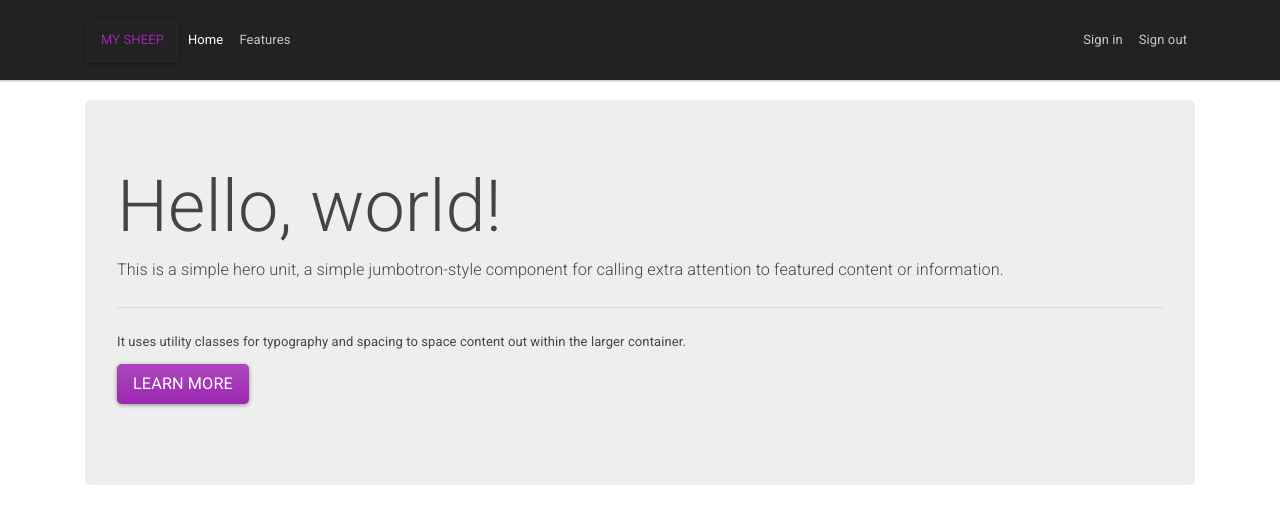
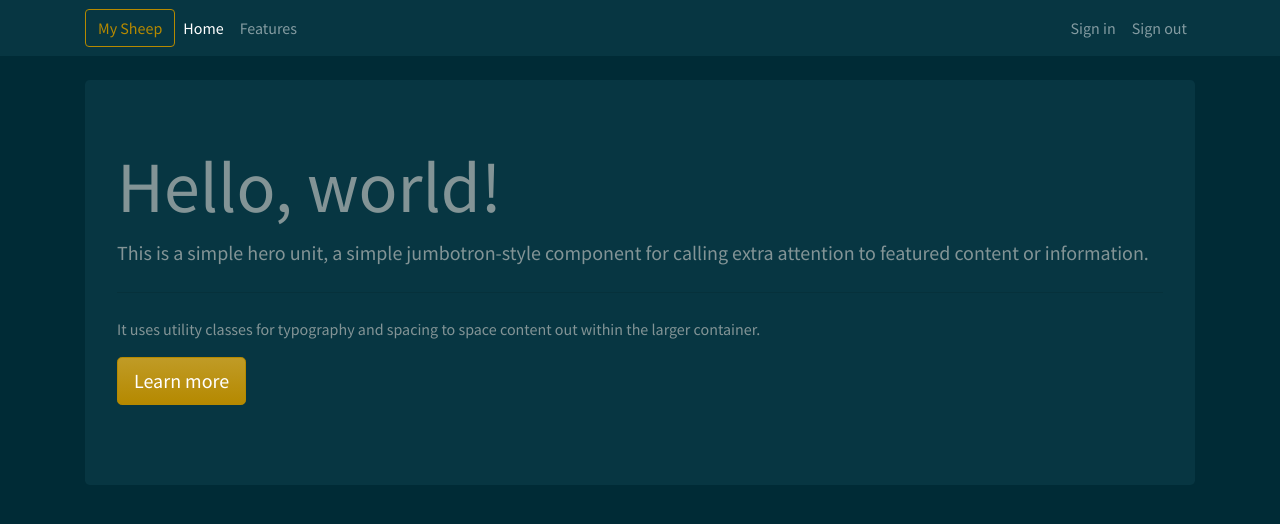
Before and after one commit to amir511/My-Sheep-Flask-edition, a Flask app: page / in a window 1280 px wide. Shown: the top 524 px of the page. Run offline with Flask 2, Linux system fonts and the light colour scheme; some libraries are stand-ins or nearby versions.

Commit message:
more edit of html files

```diff
--- a/templates/base.html
+++ b/templates/base.html
@@ -3,14 +3,14 @@
 <head>
     <meta charset="UTF-8">
     <meta name="viewport" content="width=device-width, initial-scale=1.0">
-    <link rel="stylesheet" href="https://maxcdn.bootstrapcdn.com/bootswatch/4.0.0-beta.3/materia/bootstrap.min.css">
+    <link rel="stylesheet" href="https://maxcdn.bootstrapcdn.com/bootswatch/4.0.0-beta.3/solar/bootstrap.min.css">
     <script src="https://maxcdn.bootstrapcdn.com/bootstrap/4.0.0-beta.2/js/bootstrap.min.js" integrity="sha384-alpBpkh1PFOepccYVYDB4do5UnbKysX5WZXm3XxPqe5iKTfUKjNkCk9SaVuEZflJ" crossorigin="anonymous"></script>
     <title>{{ title }}</title>
   </head>
   <body>
     <nav class="navbar navbar-expand-lg navbar-dark bg-dark">
         <div class="container">
-            <a type="button" class="btn btn-outline-info" href="/">My Sheep</a>
+            <a type="button" class="btn btn-outline-primary" href="/">My Sheep</a>
                 <button class="navbar-toggler" type="button" data-toggle="collapse" data-target="#navbarColor02" aria-controls="navbarColor02" aria-expanded="false" aria-label="Toggle navigation" style="">
                   <span class="navbar-toggler-icon"></span>
                 </button>
--- a/templates/home.html
+++ b/templates/home.html
@@ -8,8 +8,7 @@
     <hr class="my-4">
     <p>It uses utility classes for typography and spacing to space content out within the larger container.</p>
     <p class="lead">
-      <a class="btn btn-info btn-lg" href="#" role="button">Learn more</a>
+      <a class="btn btn-primary btn-lg" href="#" role="button">Learn more</a>
     </p>
   </div>
-
 {% endblock %}
```
